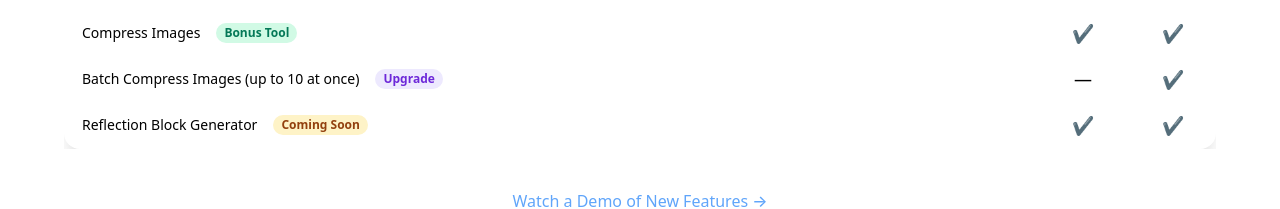
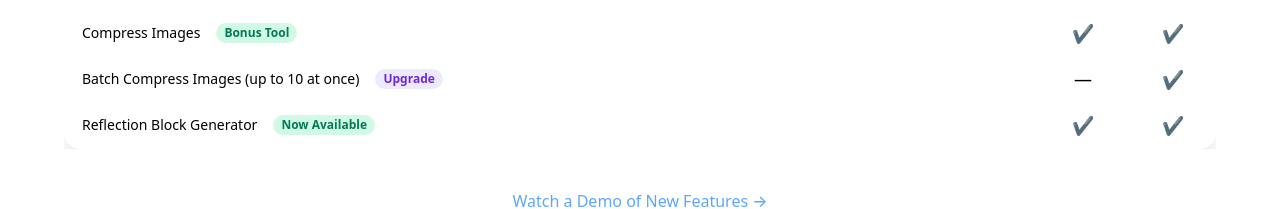
Before and after one commit to hfxnick/riseoverride, a plain HTML site: page index.html in a window 1280 px wide. Shown: the part 3012-3221 px from the top of the page. Drawn offline with nearby package versions, Linux system fonts and the light colour scheme.

Commit message:
Updated reflection block to Now Available

```diff
--- a/index.html
+++ b/index.html
@@ -337,7 +337,7 @@
               <td class="text-center text-green-400 text-lg">✔️</td>
             </tr>
             <tr class="border-t border-slate-700 hover:bg-slate-700/30 transition">
-              <td class="py-3 px-4 flex items-center gap-2 text-left">Reflection Block Generator<span class="ml-2 px-2 py-0.5 rounded-full bg-yellow-100 text-yellow-800 text-xs font-bold">Coming Soon</span></td>
+              <td class="py-3 px-4 flex items-center gap-2 text-left">Reflection Block Generator<span class="ml-2 px-2 py-0.5 rounded-full bg-green-100 text-green-700 text-xs font-bold">Now Available</span></td>
               <td class="text-center text-slate-400 text-lg">✔️</td>
               <td class="text-center text-green-400 text-lg">✔️</td>
             </tr>
```
